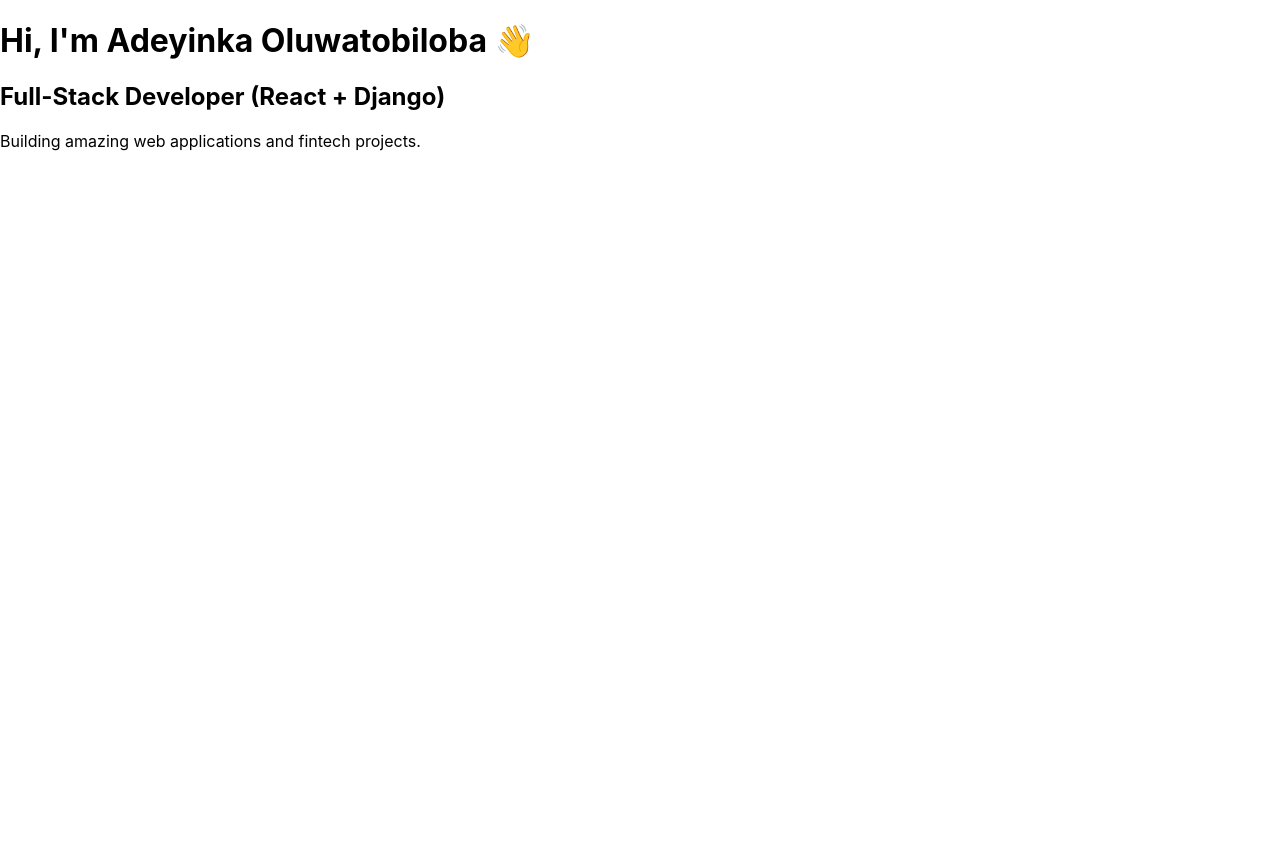
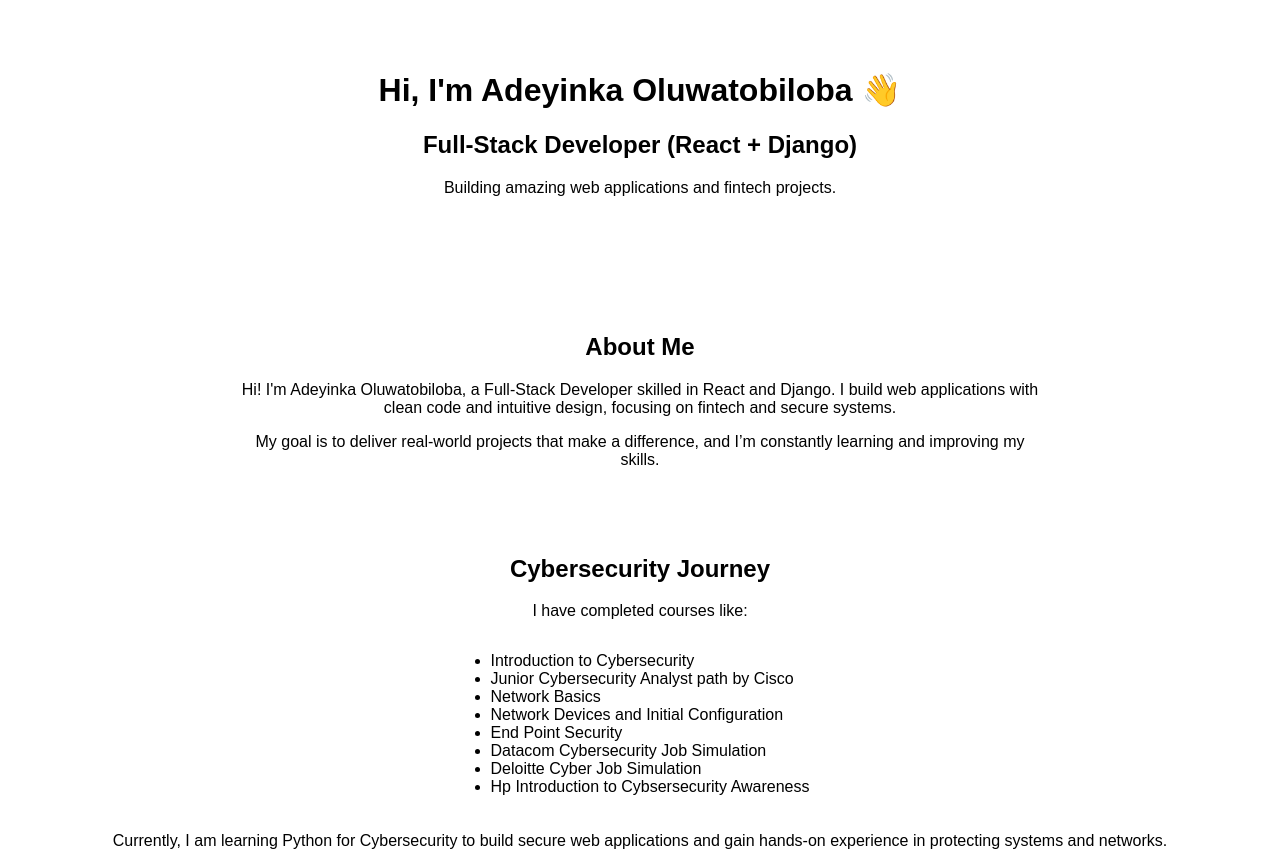
Before and after one commit to Tobiscus100/portfolio-website, a React (Create React App) app: page / in a window 1280 px wide. Before the commit the page ends 800 px from the top, so only its background shows below. Built offline with nearby package versions, Linux system fonts and the light colour scheme.

Commit message:
Added Cybersecurity Journey section

```diff
--- /dev/null
+++ b/src/About.jsx
@@ -0,0 +1,19 @@
+import React from 'react';
+
+function About() {
+    return (
+         <section style={{ padding: '50px', maxWidth: '800px', margin: '0 auto', textAlign: 'center' }}>
+      <h2>About Me</h2>
+      <p>
+        Hi! I'm Adeyinka Oluwatobiloba, a Full-Stack Developer skilled in React and Django.
+        I build web applications with clean code and intuitive design, focusing on fintech and secure systems.
+      </p>
+      <p>
+        My goal is to deliver real-world projects that make a difference,
+        and I’m constantly learning and improving my skills.
+      </p>
+    </section>
+    );
+}
+
+export default About;
--- a/src/App.jsx
+++ b/src/App.jsx
@@ -1,13 +1,22 @@
 import React from 'react';
 import './App.css';
+import About from './About';
+import Cybersecurity from './Cybersecurity';
 
 function App() {
   return (
-    <div>
-      <h1>Hi, I'm Adeyinka Oluwatobiloba 👋</h1>
+    <div className="App" style={{ fontFamily: 'Arial, sans-serif', textAlign: 'center' }}>
+      <div style={{ padding: '50px'}}>
+        <h1>Hi, I'm Adeyinka Oluwatobiloba 👋</h1>
       <h2>Full-Stack Developer (React + Django)</h2>
       <p>Building amazing web applications and fintech projects.</p>
     </div>
+
+    <About />
+    <Cybersecurity />
+      </div>
+
+
   );
 
 
--- /dev/null
+++ b/src/Cybersecurity.jsx
@@ -0,0 +1,23 @@
+import React from 'react';
+
+function Cybersecurity() {
+    return (
+        <section>
+            <h2>Cybersecurity Journey</h2>
+            <p>I have completed courses like: </p>
+            <ul style={{listStyleType: 'disc', paddingLeft: '20px', textAlign: 'left', display: 'inline-block'}}>
+                <li>Introduction to Cybersecurity</li>
+                <li> Junior Cybersecurity Analyst path by Cisco</li>
+                <li> Network Basics</li>
+                <li> Network Devices and Initial Configuration</li>
+                <li> End Point Security</li>
+                <li> Datacom Cybersecurity Job Simulation</li>
+                <li> Deloitte Cyber Job Simulation</li>
+                <li> Hp Introduction to Cybsersecurity Awareness</li>
+            </ul>
+            <p style={{marginTop: '20px' }}>Currently, I am learning Python for Cybersecurity to build secure web applications and gain hands-on experience in protecting systems and networks.</p>
+        </section>
+    );
+}
+
+export default Cybersecurity;
```
